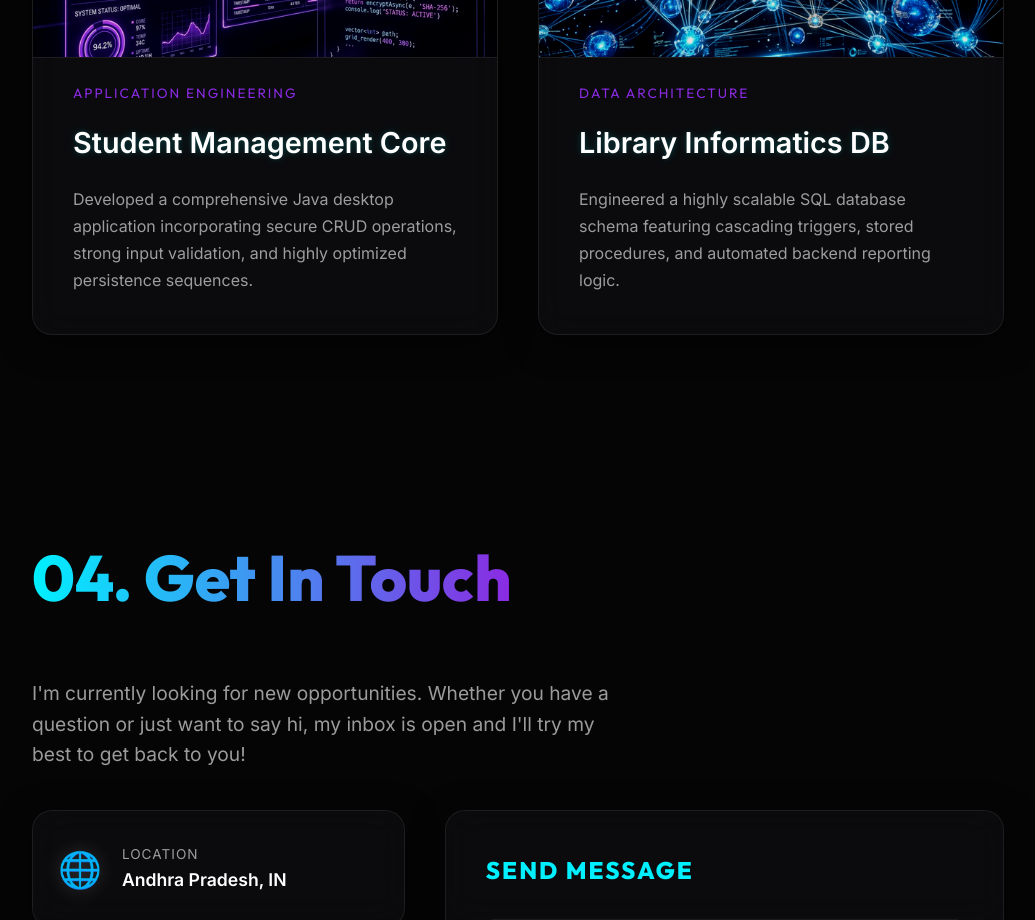
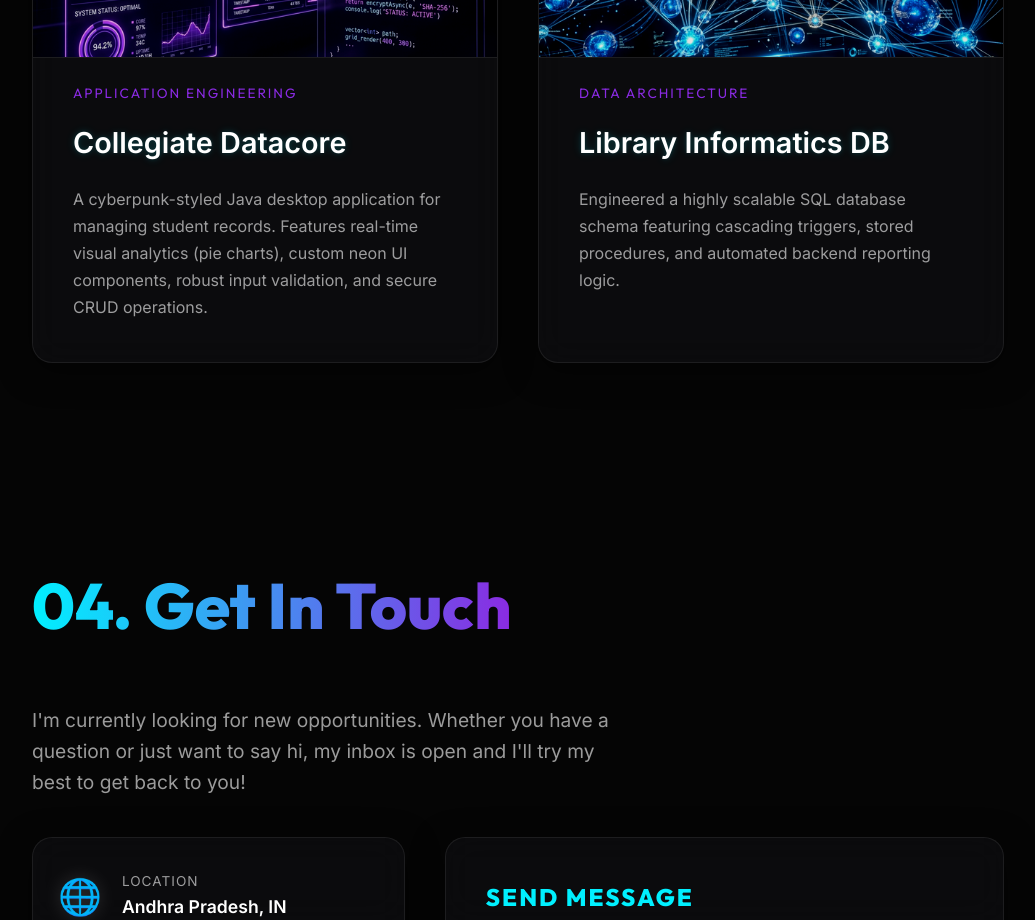
Before and after one commit to Nivedreddy6/Portfolio, a React (Vite) app: page / in a window 1280 px wide. Shown: the part 3200-4120 px from the top of the page, without its empty margins (122-1157 px from the left). Built offline with nearby package versions, Linux system fonts and the light colour scheme.

Commit message:
Projects.jsx

```diff
--- a/src/components/Projects.jsx
+++ b/src/components/Projects.jsx
@@ -17,8 +17,8 @@ const Projects = () => {
         },
         {
             category: "Application Engineering",
-            title: "Student Management Core",
-            description: "Developed a comprehensive Java desktop application incorporating secure CRUD operations, strong input validation, and highly optimized persistence sequences.",
+            title: "Collegiate Datacore",
+            description: "A cyberpunk-styled Java desktop application for managing student records. Features real-time visual analytics (pie charts), custom neon UI components, robust input validation, and secure CRUD operations.",
             image: "/project_java.png"
         },
         {
```
